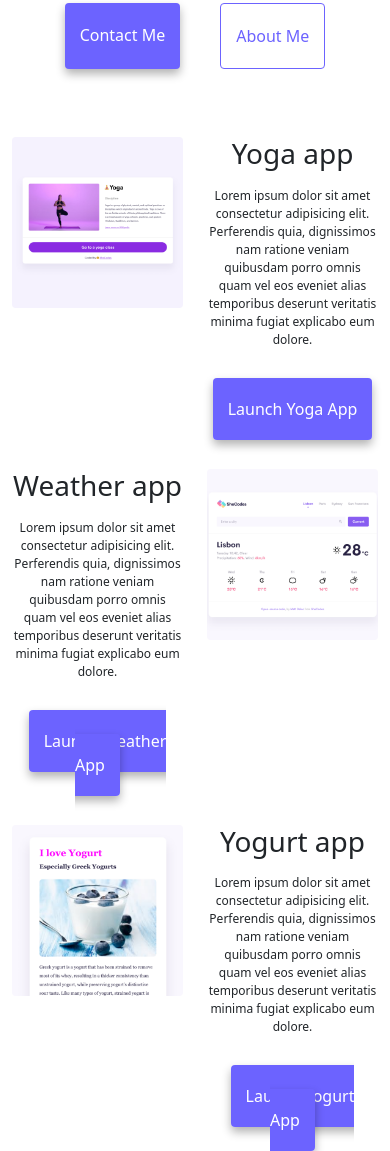
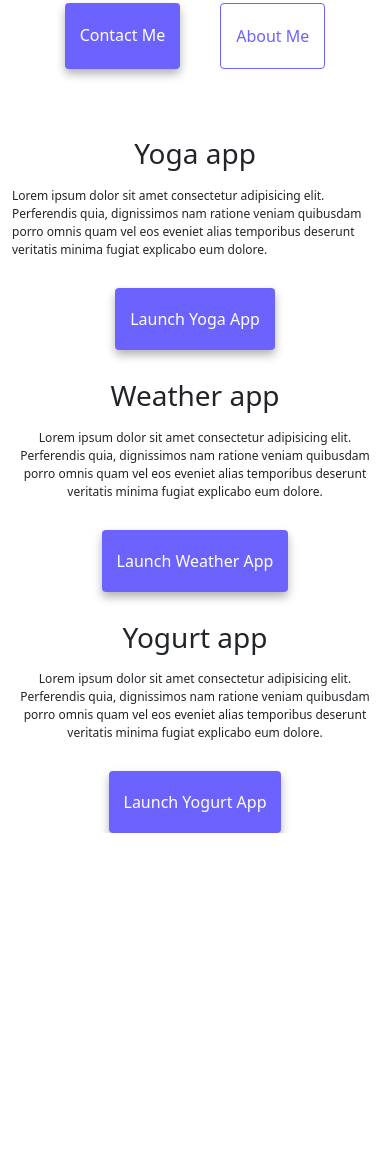
Before and after one commit to heathergallo513/Advanced-Tools-Homework, a plain HTML site: page index.html in a window 390 px wide. Shown: the part 303-1454 px from the top of the page. After the commit the page ends 1136 px from the top, so only its background shows below. Drawn offline with nearby package versions, Linux system fonts and the light colour scheme.

Commit message:
Modified media queries and mobile view
Removed images on mobile

```diff
--- a/index.html
+++ b/index.html
@@ -70,14 +70,14 @@
     </div>
     <div class="container">
       <div class="row">
-        <div class="col-6">
+        <div class="col-sm-6">
           <img
             src="/images/yoga.png"
             alt="woman doing yoga"
-            class="img-fluid rounded d-block d-sm-none"
+            class="img-fluid rounded d-none d-sm-block"
           />
         </div>
-        <div class="col-6">
+        <div class="col-sm-6">
           <h2 class="mb-3">Yoga app</h2>
           <p>
             Lorem ipsum dolor sit amet consectetur adipisicing elit. Perferendis
@@ -93,7 +93,7 @@
         </div>
       </div>
       <div class="row mt-5">
-        <div class="col-6">
+        <div class="col-sm-6">
           <h2 class="mb-3">Weather app</h2>
           <p>
             Lorem ipsum dolor sit amet consectetur adipisicing elit. Perferendis
@@ -107,23 +107,23 @@
             >
           </div>
         </div>
-        <div class="col-6">
+        <div class="col-sm-6">
           <img
             src="/images/weather.png"
             alt="Weather and forecast of Lisbon"
-            class="img-fluid rounded d-block d-sm-none"
+            class="img-fluid rounded d-none d-sm-block"
           />
         </div>
       </div>
       <div class="row mt-5">
-        <div class="col-6">
+        <div class="col-sm-6">
           <img
             src="/images/yogurt.png"
             alt="Greek Yogurt with Berries"
-            class="img-fluid rounded d-block d-sm-none"
+            class="img-fluid rounded d-none d-sm-block"
           />
         </div>
-        <div class="col-6">
+        <div class="col-sm-6">
           <h2 class="mb-3">Yogurt app</h2>
           <p>
             Lorem ipsum dolor sit amet consectetur adipisicing elit. Perferendis
--- a/style.css
+++ b/style.css
@@ -86,7 +86,7 @@ p {
 .email-link:hover {
   text-decoration: underline;
 }
-@media (max-width: 767px) {
+@media (max-width: 576px) {
   h1 {
     font-size: 50px;
     text-align: center;
```
